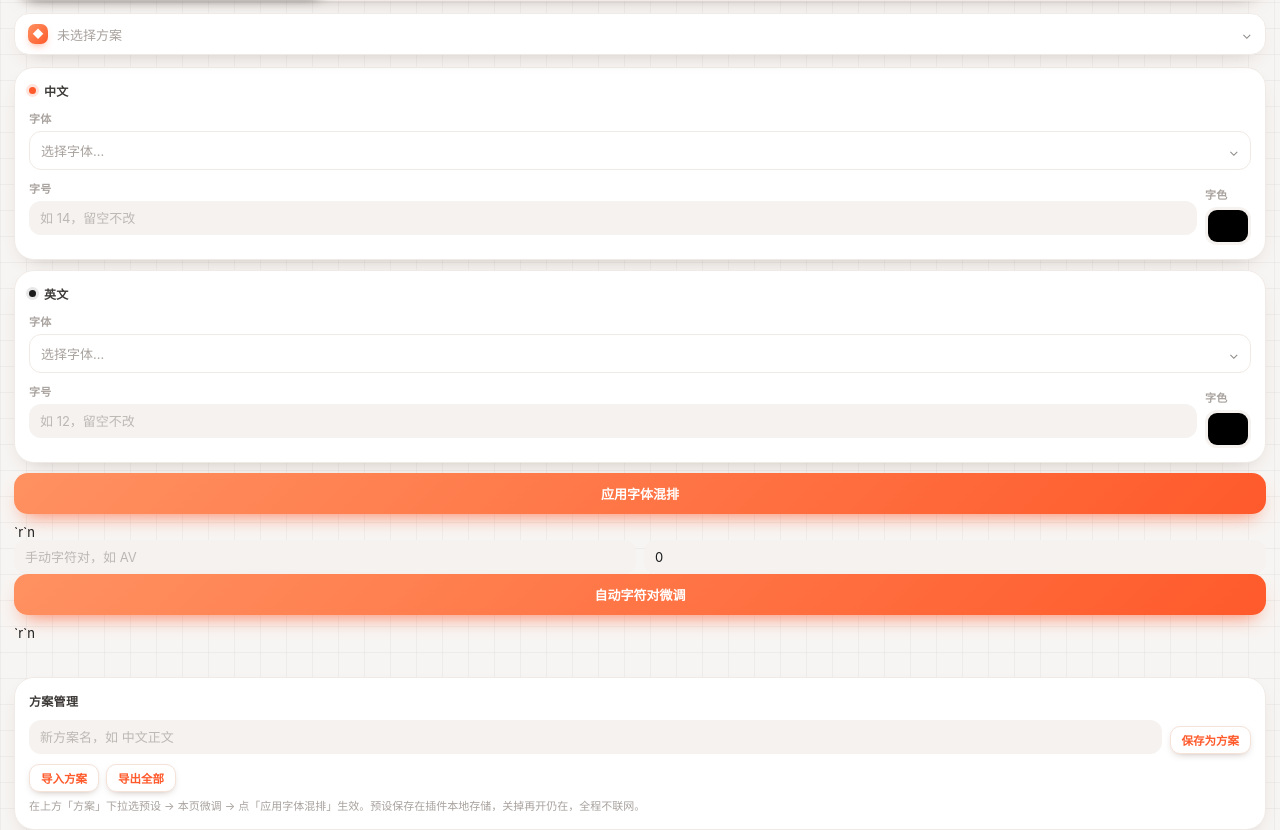
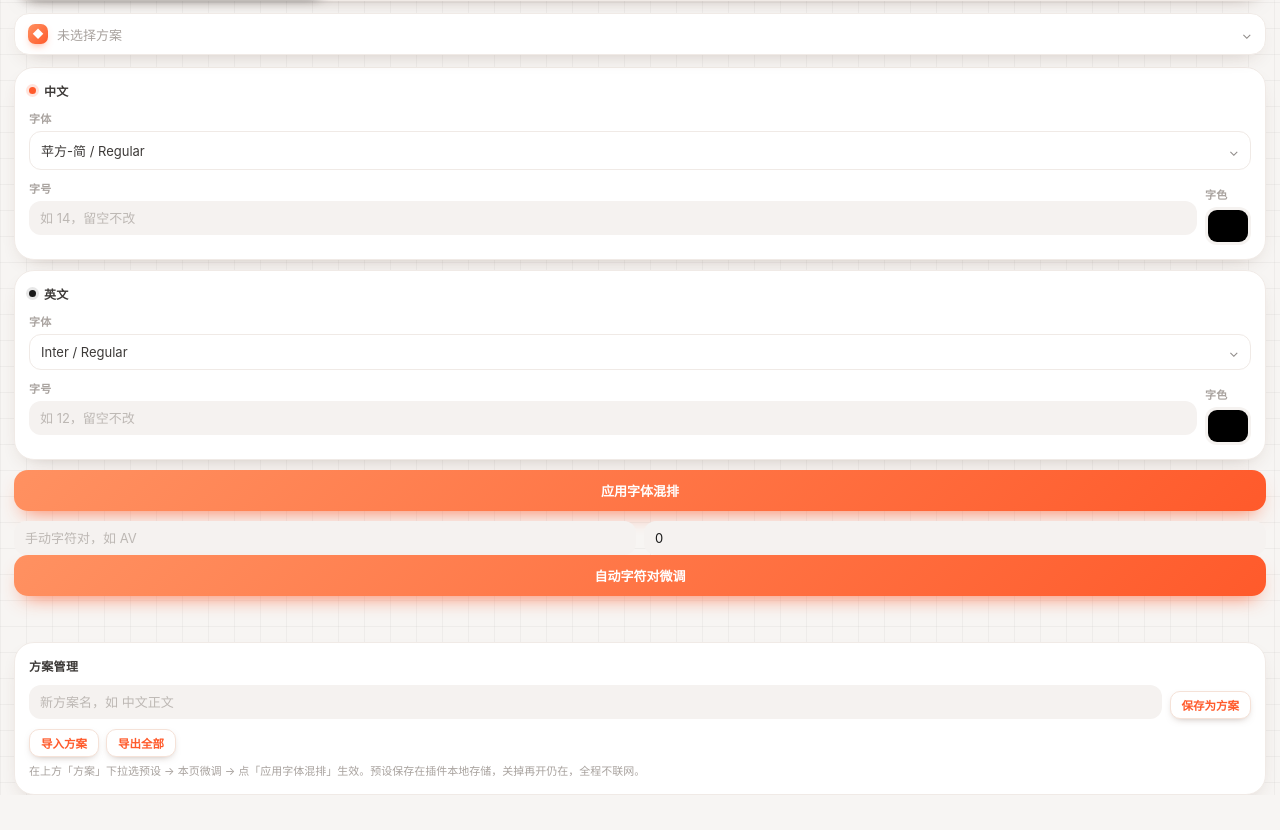
Before and after one commit to hxd2xff-png/figma-all-in-one, a website: page src/ui/ui.html in a window 1280 px wide. Shown: the part 102-932 px from the top of the page. After the commit the page ends 897 px from the top, so only its background shows below. Drawn offline with Linux system fonts and the light colour scheme.

Commit message:
fix: clean kerning UI markup

```diff
--- a/src/ui/ui.html
+++ b/src/ui/ui.html
@@ -619,7 +619,9 @@
         </div>
       </div>
 
-      <button class="btn btn-primary" id="font-apply">应用字体混排</button>`r`n      <div class="row"><input id="kerning-pair" type="text" maxlength="2" placeholder="手动字符对，如 AV"/><input id="kerning-value" type="number" value="0" step="1" placeholder="数值 %"/></div><button class="btn btn-primary" id="kerning-apply">自动字符对微调</button>`r`n      <div class="status" id="kerning-status"></div>
+      <button class="btn btn-primary" id="font-apply">应用字体混排</button>
+      <div class="row"><input id="kerning-pair" type="text" maxlength="2" placeholder="手动字符对，如 AV"/><input id="kerning-value" type="number" value="0" step="1" placeholder="数值 %"/></div><button class="btn btn-primary" id="kerning-apply">自动字符对微调</button>
+      <div class="status" id="kerning-status"></div>
       <div class="status" id="font-status"></div>
 
       <div class="card" data-page-node-id="ofyJgVCAT90A3HfYDY29ER">
@@ -944,7 +946,7 @@
       if (msg.type === 'font-mixer-start') onFontMixStart(msg);
       if (msg.type === 'font-mixer-done') showFontMixResult(msg);
       if (msg.type === 'bulk-styles-done') showStyleResult(msg);
-      if (msg.type === 'auto-kerning-done') #kerning-status.textContent = msg.empty ? '未选中文本' : ('已调整 ' + msg.applied + ' 处字符对');
+      if (msg.type === 'auto-kerning-done') $('#kerning-status').textContent = msg.empty ? '未选中文本' : ('已调整 ' + msg.applied + ' 处字符对');
       if (msg.type === 'export-chunk') chunkChain = chunkChain.then(() => handleChunk(msg));
       if (msg.type === 'export-done') await finalizeExport(msg);
       if (msg.type === 'storage-data') applyStoredPresets(msg.data);
@@ -958,7 +960,7 @@
     setTimeout(requestFontList, 0);
     requestResize();   // 插件打开时先贴合一次当前页高度
 
-    #kerning-apply.addEventListener('click', () => { #kerning-status.textContent = '处理中…'; send({ type: 'auto-kerning', manualPair: #kerning-pair.value.trim(), manualValue: parseFloat(#kerning-value.value) || 0 }); });
+    $('#kerning-apply').addEventListener('click', () => { $('#kerning-status').textContent = '处理中…'; send({ type: 'auto-kerning', manualPair: $('#kerning-pair').value.trim(), manualValue: parseFloat($('#kerning-value').value) || 0 }); });
 
     // 主进程回传的持久化方案：以它为准覆盖内存态并重绘
     function applyStoredPresets(data) {
```
Also changed, not shown: dist/main.js, dist/ui.html.
